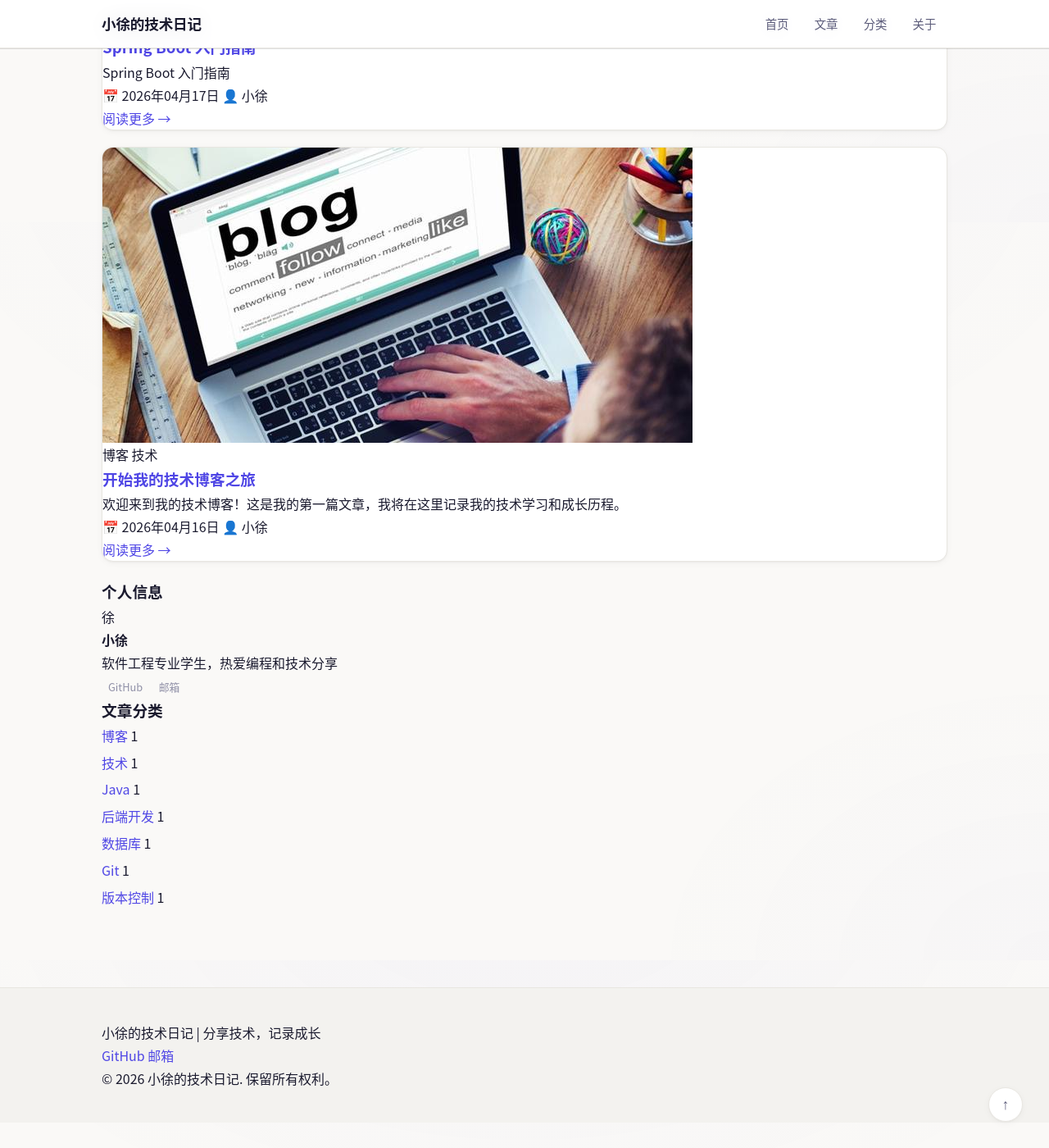
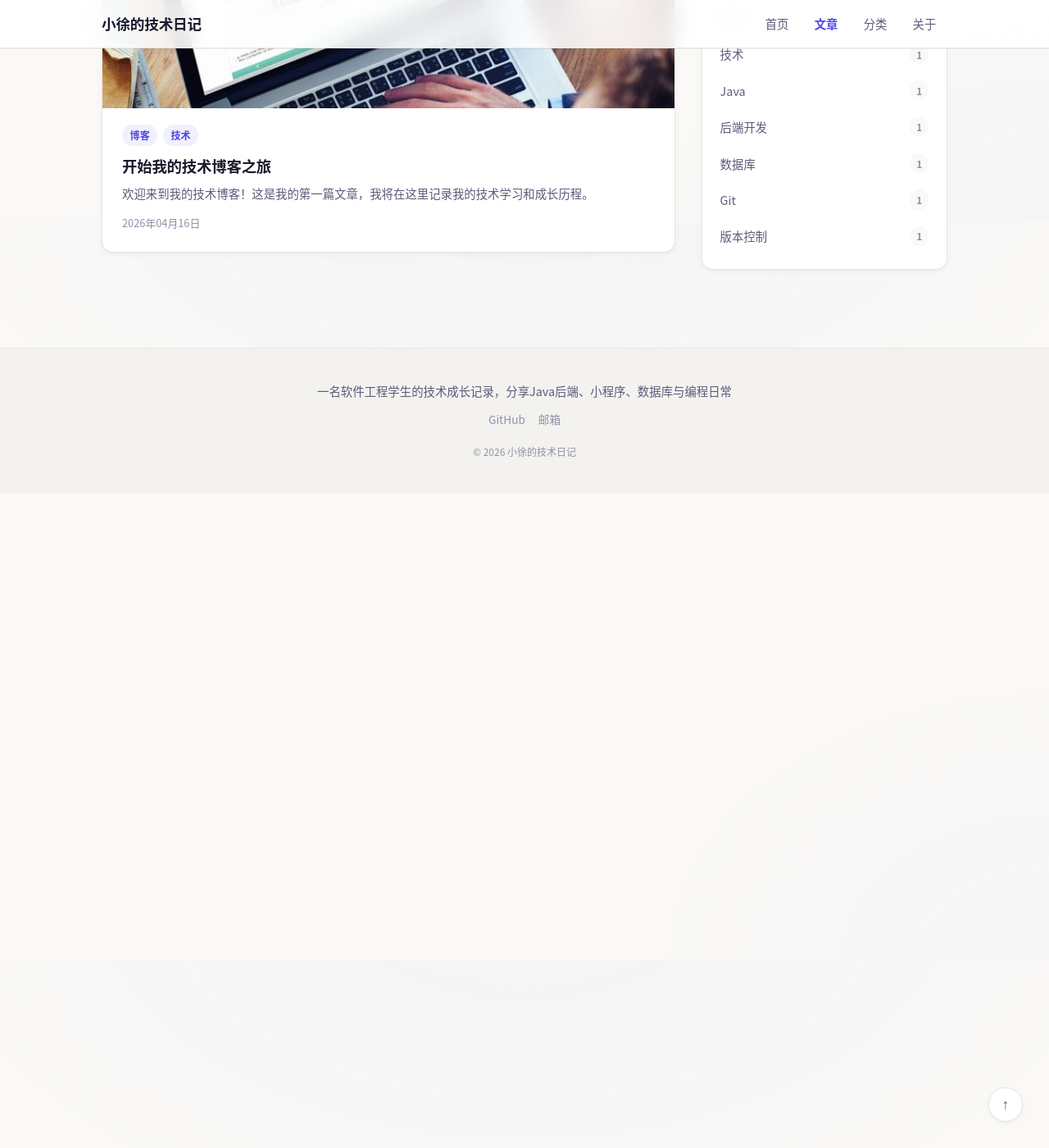
Before and after one commit to XyfHub/XyfHub.github.io, a Jekyll site: the page built from posts/index.html, in a window 1280 px wide and 1400 px high, scrolled down 1529 px. Shown: the whole window at 82% size. Built offline with Jekyll 4.4.1, drawn with Linux system fonts in a browser that asks for light colours; after the commit the page ends 2130 px from its top, so only the background shows below that; some of the changed text lies outside the part shown.

Commit message:
feat: rewrite posts listing page
Co-Authored-By: Claude Opus 4.7 <noreply@anthropic.com>

```diff
--- a/posts/index.html
+++ b/posts/index.html
@@ -1,121 +1,49 @@
 ---
 layout: default
 title: 文章列表
+active_nav: 文章
 ---
 
-{% include navbar.html active='posts' %}
-
-<!-- 页面标题区 -->
-<section class="page-title-section">
+<div class="page-title-section">
   <div class="container">
-    <div class="title-container">
-      <h1 class="page-title">技术文章</h1>
-      <div class="spacer"></div>
-      <p class="page-subtitle">分享技术经验，记录学习成长的每一步</p>
+    <h1 class="page-title-section__title">所有文章</h1>
+    <p class="page-title-section__subtitle">分享技术经验，记录学习成长的每一步</p>
   </div>
 </div>
-</section>
 
-<!-- 主内容区 -->
 <section class="main-content">
   <div class="container">
-    <div class="content-container">
-      <!-- 左侧内容区 -->
-      <div class="left-content">
-        <!-- 文章列表 -->
-        <div class="article-list">
+    <div class="two-col">
+      <div class="two-col__main">
         {% for post in site.posts %}
-            <article class="article-card">
+          <article class="article-card fade-in">
             {% if post.cover %}
-                <img src="{{ post.cover }}" alt="{{ post.title }}" class="article-cover">
-              {% else %}
-                <div class="article-cover" style="background: linear-gradient(135deg, #2563eb, #4338ca);"></div>
+              <a href="{{ post.url | relative_url }}" class="article-card__cover-wrap">
+                <img src="{{ post.cover | relative_url }}" alt="{{ post.title }}" class="article-card__cover" loading="lazy">
+              </a>
             {% endif %}
-              <div class="article-content">
+            <div class="article-card__body">
               {% if post.categories.size > 0 %}
-                  <div class="article-tags">
-                    {% for category in post.categories %}
-                      <span class="tag tag-java">{{ category }}</span>
+                <div class="article-card__chips">
+                  {% for cat in post.categories %}
+                    <span class="chip">{{ cat }}</span>
                   {% endfor %}
                 </div>
               {% endif %}
-                <h3 class="article-title"><a href="{{ post.url }}">{{ post.title }}</a></h3>
-                <p class="article-excerpt">{{ post.excerpt | strip_html | truncate: 200 }}</p>
-                <div class="article-meta">
-                  <span class="article-meta-item">
-                    <span class="article-meta-icon">📅</span>
+              <h3 class="article-card__title">
+                <a href="{{ post.url | relative_url }}">{{ post.title }}</a>
+              </h3>
+              <p class="article-card__excerpt">{{ post.excerpt | strip_html | truncate: 200 }}</p>
+              <div class="article-card__meta">
                 <span>{{ post.date | date: "%Y年%m月%d日" }}</span>
-                  </span>
-                  <span class="article-meta-item">
-                    <span class="article-meta-icon">👤</span>
-                    <span>小徐</span>
-                  </span>
               </div>
-                <a href="{{ post.url }}" class="article-read-more">阅读更多 →</a>
             </div>
           </article>
         {% endfor %}
       </div>
-
-        <!-- 分页 -->
-        {% if paginator.total_pages > 1 %}
-          <div class="pagination">
-            {% if paginator.previous_page %}
-              <a href="{{ paginator.previous_page_path }}" class="prev">上一页</a>
-            {% endif %}
-            <span class="page-number">第 {{ paginator.page }} 页，共 {{ paginator.total_pages }} 页</span>
-            {% if paginator.next_page %}
-              <a href="{{ paginator.next_page_path }}" class="next">下一页</a>
-            {% endif %}
-          </div>
-        {% endif %}
-      </div>
-
-      <!-- 右侧边栏 -->
-      <div class="right-sidebar">
-        <!-- 个人信息 -->
-        <div class="sidebar-section">
-          <h3 class="sidebar-title">个人信息</h3>
-          <div class="author-info">
-            <div class="author-avatar">徐</div>
-            <h4 class="author-name">{{ site.author.name }}</h4>
-            <p class="author-bio">{{ site.author.bio }}</p>
-            <div class="social-links">
-              {% for link in site.social %}
-                <a href="{{ link.url }}" target="_blank" class="social-link">{{ link.name }}</a>
-              {% endfor %}
-            </div>
-          </div>
-        </div>
-
-        <!-- 文章分类 -->
-        <div class="sidebar-section">
-          <h3 class="sidebar-title">文章分类</h3>
-          <ul class="category-list">
-            {% for category in site.categories %}
-              <li class="category-item">
-                <a href="/categories/{{ category[0] }}" class="category-link">{{ category[0] }}</a>
-                <span class="category-count">{{ category[1].size }}</span>
-              </li>
-            {% endfor %}
-          </ul>
-        </div>
+      <div class="two-col__side">
+        {% include sidebar.html %}
       </div>
     </div>
   </div>
 </section>
-
-<!-- 页脚 -->
-<footer class="footer">
-  <div class="container">
-    <div class="footer-content">
-      <p class="footer-text">小徐的技术日记 | 分享技术，记录成长</p>
-      <div class="footer-social">
-        {% for link in site.social %}
-          <a href="{{ link.url }}" target="_blank" class="footer-social-link">{{ link.name }}</a>
-        {% endfor %}
-      </div>
-      <p class="footer-copyright">&copy; {{ site.time | date: "%Y" }} {{ site.title }}. 保留所有权利。</p>
-    </div>
-  </div>
-</footer>
```
Lines whose indentation alone changed are shown as unchanged.
